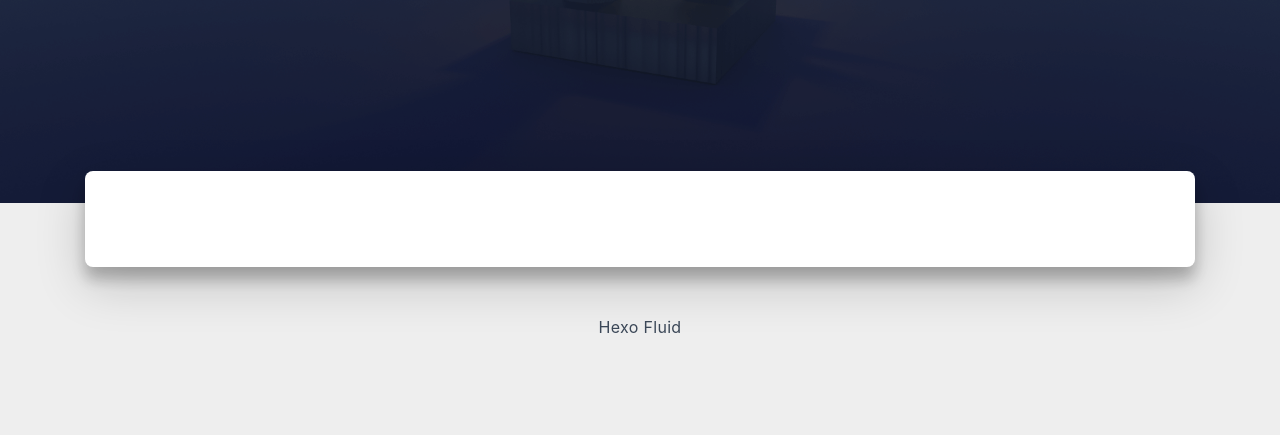
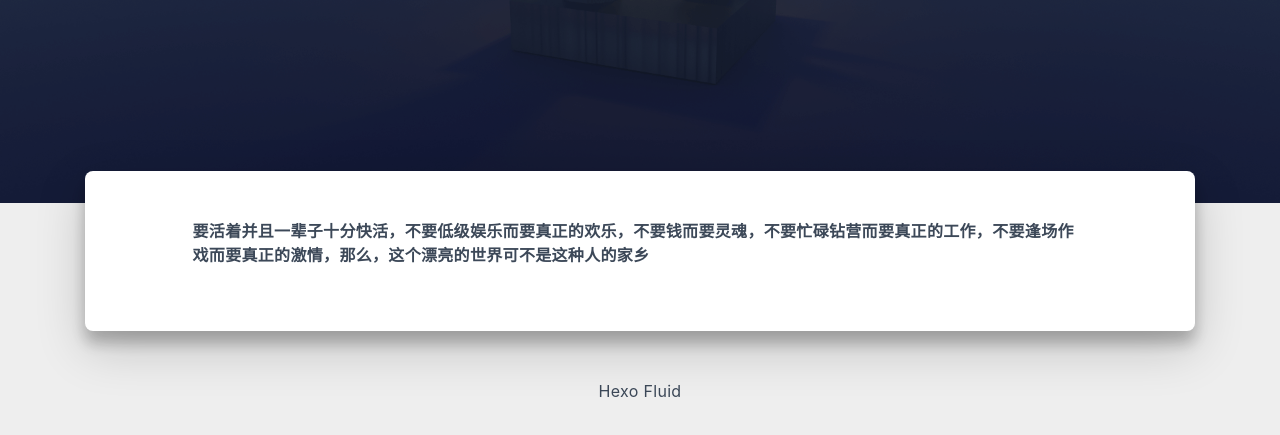
Before and after one commit to heisai/HeiSai.github.io, a plain HTML site: page about/index.html in a window 1280 px wide. Shown: the part 277-712 px from the top of the page. Drawn offline with nearby package versions, Linux system fonts and the light colour scheme; some packages are replaced by stand-ins of ours; no server answers; a script that the page names is missing; some icons are missing; a small style sheet from the web is missing.

Commit message:
Site updated: 2022-09-08 17:29:24

```diff
--- a/about/index.html
+++ b/about/index.html
@@ -16,15 +16,15 @@
   <meta name="author" content="HeiSai">
   <meta name="keywords" content="">
 
-    <meta name="description" content="谁要活着并且一辈子十分快活，不要低级娱乐而要真正的欢乐，不要钱而要灵魂，不要忙碌钻营而要真正的工作，不要逢场作戏而要真正的激情，那么，这个漂亮的世界可不是这种人的家乡。">
+    <meta name="description" content="要活着并且一辈子十分快活，不要低级娱乐而要真正的欢乐，不要钱而要灵魂，不要忙碌钻营而要真正的工作，不要逢场作戏而要真正的激情，那么，这个漂亮的世界可不是这种人的家乡">
 <meta property="og:type" content="website">
 <meta property="og:title" content="about">
 <meta property="og:url" content="http://example.com/about/index.html">
 <meta property="og:site_name" content="HeiSai">
-<meta property="og:description" content="谁要活着并且一辈子十分快活，不要低级娱乐而要真正的欢乐，不要钱而要灵魂，不要忙碌钻营而要真正的工作，不要逢场作戏而要真正的激情，那么，这个漂亮的世界可不是这种人的家乡。">
+<meta property="og:description" content="要活着并且一辈子十分快活，不要低级娱乐而要真正的欢乐，不要钱而要灵魂，不要忙碌钻营而要真正的工作，不要逢场作戏而要真正的激情，那么，这个漂亮的世界可不是这种人的家乡">
 <meta property="og:locale" content="zh_CN">
 <meta property="article:published_time" content="2022-09-08T05:49:18.000Z">
-<meta property="article:modified_time" content="2022-09-08T09:23:45.573Z">
+<meta property="article:modified_time" content="2022-09-08T09:29:20.686Z">
 <meta property="article:author" content="HeiSai">
 <meta name="twitter:card" content="summary_large_image">
 
@@ -234,6 +234,7 @@
 
 
 <article class="page-content">
+  <p><strong>要活着并且一辈子十分快活，不要低级娱乐而要真正的欢乐，不要钱而要灵魂，不要忙碌钻营而要真正的工作，不要逢场作戏而要真正的激情，那么，这个漂亮的世界可不是这种人的家乡</strong></p>
 
 
 
```
